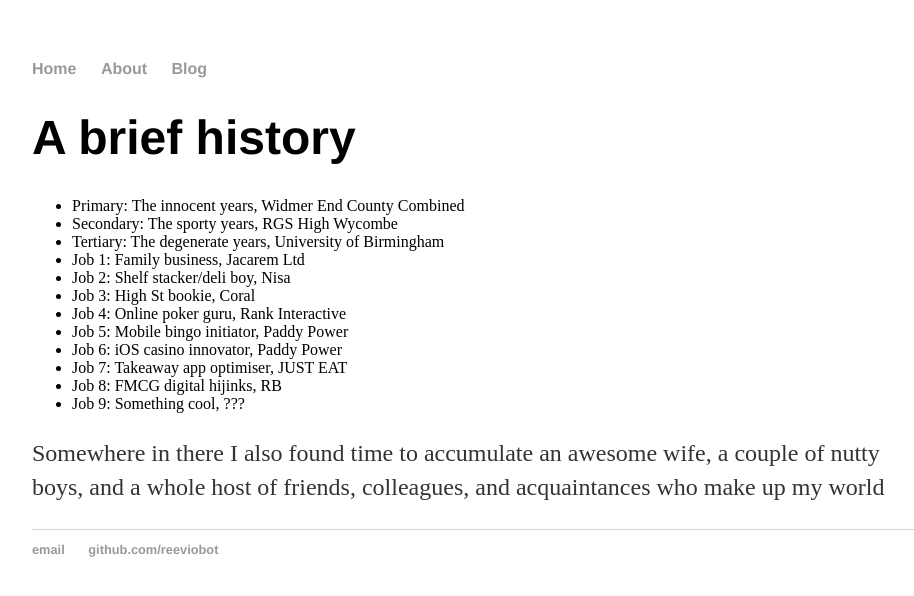
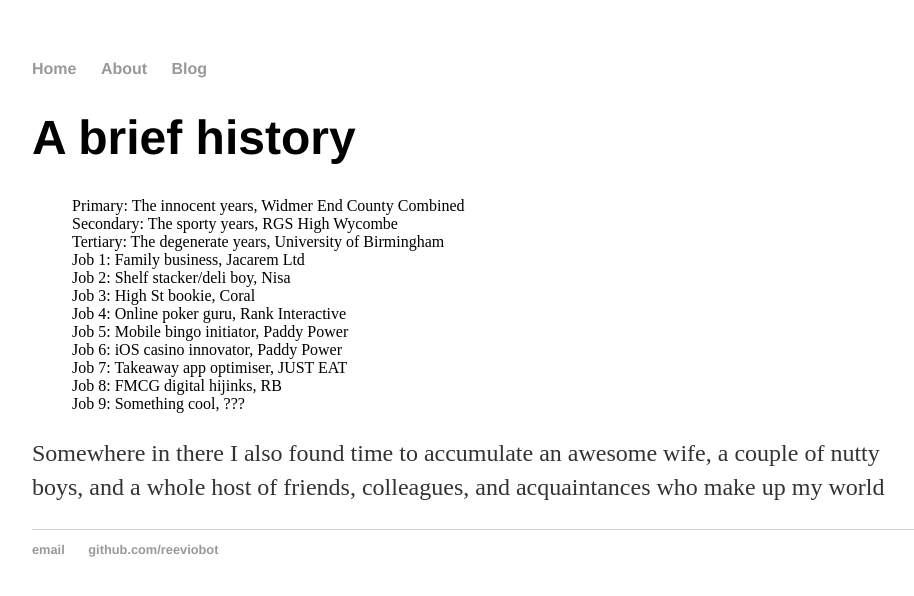
Before and after one commit to reeviobot/reeviobot.github.io, a Jekyll site: the page built from about/index.html, in a window 1280 px wide. Shown: the top 596 px of the page, without its empty margins (160-1074 px from the left). Built offline with Jekyll 4.4.1, drawn with Linux system fonts in a browser that asks for light colours.

Commit message:
Update main.css

```diff
--- a/css/main.css
+++ b/css/main.css
@@ -42,11 +42,12 @@
     list-style: none;
 }
 
-ul.blurb {
+#blurb
+ul {
     margin: 20px auto 40px;
     font-size: 1.5em;
 }
 
-ul.blurb li {
+li {
     list-style: none;
 }
```
